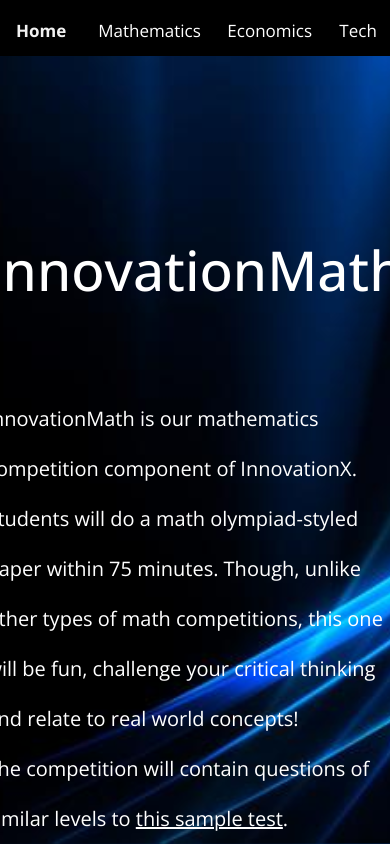
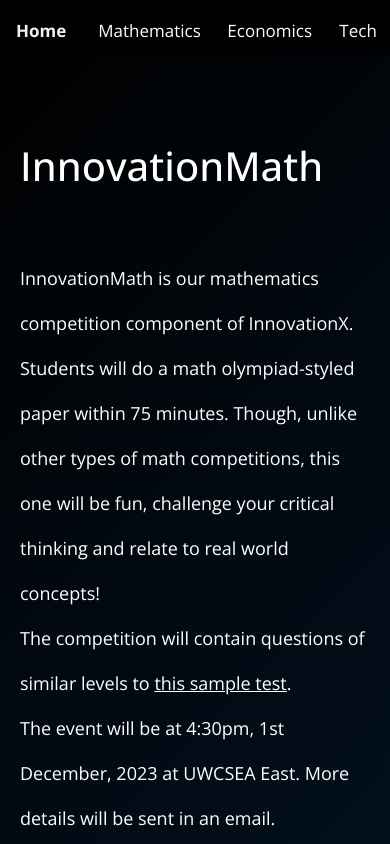
Before and after one commit to nayon0217/innovationx, a plain HTML site: page mathInfo.html in a window 390 px wide. Shown: the top 844 px of the page. Drawn offline with nearby package versions, Linux system fonts and the light colour scheme.

Commit message:
Update info.css

```diff
--- a/info.css
+++ b/info.css
@@ -115,3 +115,22 @@ ol li::marker {
   font-weight: 700;
   margin-right: 10px;
 }
+
+
+@media screen and (max-width: 600px) {
+
+  .compTitle{
+    font-size: 40px;
+  }
+  .compInfo{
+    font-size: 18px;
+    margin-top: 50px;
+    margin: 20px;
+  }
+
+  body{
+    background: linear-gradient(135deg, #000000, #020f1c);
+  }
+
+
+}
```
